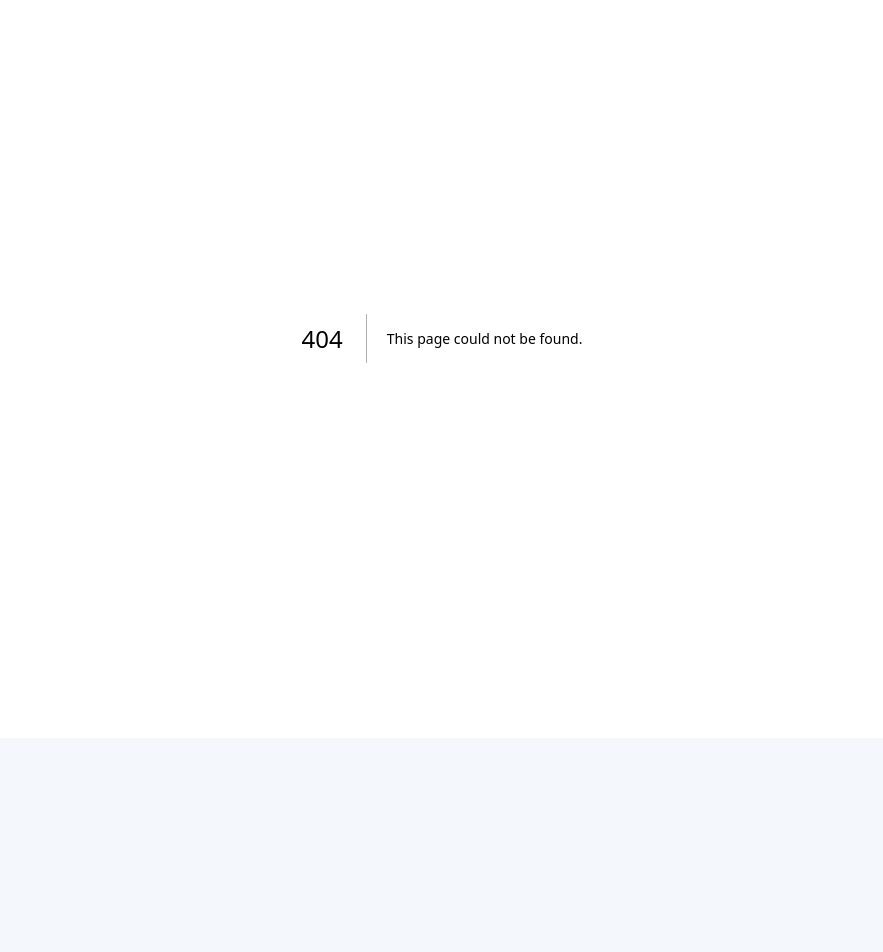
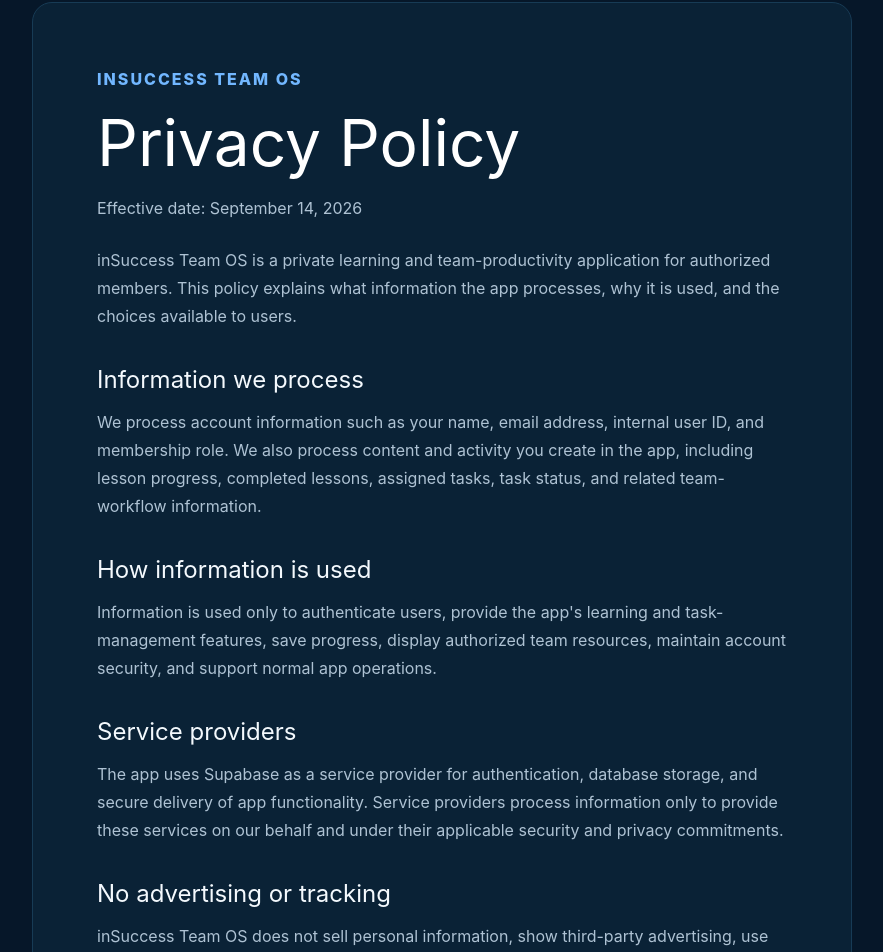
Before and after one commit to ratatatatatatatatata/incruises-team-os, a Next.js app: page /privacy in a window 1280 px wide. Before the commit this address had no page. Shown: the part 62-1014 px from the top of the page, without its empty margins (198-1081 px from the left). Before the commit the page ends 800 px from the top, so only its background shows below. Built offline with nearby package versions, Linux system fonts and the light colour scheme.

Commit message:
feat: add public app privacy policy

```diff
--- /dev/null
+++ b/app/privacy/page.tsx
@@ -0,0 +1,89 @@
+import type { Metadata } from 'next';
+
+export const metadata: Metadata = {
+  title: 'Privacy Policy | inSuccess Team OS',
+  description: 'Privacy policy for the inSuccess Team OS mobile application.',
+};
+
+const sectionStyle = { marginTop: 32 } as const;
+const headingStyle = { color: '#f4f9fd', fontSize: 24, marginBottom: 10 } as const;
+const bodyStyle = { color: '#aec2d3', fontSize: 16, lineHeight: 1.75, margin: 0 } as const;
+
+export default function PrivacyPage() {
+  return (
+    <main style={{ minHeight: '100vh', background: '#061729', padding: '64px 20px', color: '#fff' }}>
+      <article style={{ maxWidth: 820, margin: '0 auto', background: '#0a2236', border: '1px solid #173b55', borderRadius: 20, padding: 'clamp(28px, 6vw, 64px)' }}>
+        <p style={{ color: '#72b7ff', fontWeight: 800, letterSpacing: 2, margin: 0 }}>INSUCCESS TEAM OS</p>
+        <h1 style={{ fontSize: 'clamp(38px, 7vw, 64px)', lineHeight: 1.05, margin: '18px 0' }}>Privacy Policy</h1>
+        <p style={bodyStyle}>Effective date: September 14, 2026</p>
+        <p style={{ ...bodyStyle, marginTop: 24 }}>
+          inSuccess Team OS is a private learning and team-productivity application for authorized members. This policy explains what information the app processes, why it is used, and the choices available to users.
+        </p>
+
+        <section style={sectionStyle}>
+          <h2 style={headingStyle}>Information we process</h2>
+          <p style={bodyStyle}>
+            We process account information such as your name, email address, internal user ID, and membership role. We also process content and activity you create in the app, including lesson progress, completed lessons, assigned tasks, task status, and related team-workflow information.
+          </p>
+        </section>
+
+        <section style={sectionStyle}>
+          <h2 style={headingStyle}>How information is used</h2>
+          <p style={bodyStyle}>
+            Information is used only to authenticate users, provide the app&apos;s learning and task-management features, save progress, display authorized team resources, maintain account security, and support normal app operations.
+          </p>
+        </section>
+
+        <section style={sectionStyle}>
+          <h2 style={headingStyle}>Service providers</h2>
+          <p style={bodyStyle}>
+            The app uses Supabase as a service provider for authentication, database storage, and secure delivery of app functionality. Service providers process information only to provide these services on our behalf and under their applicable security and privacy commitments.
+          </p>
+        </section>
+
+        <section style={sectionStyle}>
+          <h2 style={headingStyle}>No advertising or tracking</h2>
+          <p style={bodyStyle}>
+            inSuccess Team OS does not sell personal information, show third-party advertising, use advertising identifiers, or track users across apps and websites owned by other companies.
+          </p>
+        </section>
+
+        <section style={sectionStyle}>
+          <h2 style={headingStyle}>External resources</h2>
+          <p style={bodyStyle}>
+            The app may open official reference documents or websites in your browser. Those external services operate under their own privacy policies, and this policy does not control their practices.
+          </p>
+        </section>
+
+        <section style={sectionStyle}>
+          <h2 style={headingStyle}>Retention and deletion</h2>
+          <p style={bodyStyle}>
+            Account and activity information is retained while it is needed to provide the workspace, meet legitimate operational requirements, or protect the service. Users may request access, correction, or deletion of their account information through their team administrator or the support page below.
+          </p>
+        </section>
+
+        <section style={sectionStyle}>
+          <h2 style={headingStyle}>Security</h2>
+          <p style={bodyStyle}>
+            We use reasonable technical and organizational safeguards, including authenticated access and database access controls. No method of electronic storage or transmission is completely secure.
+          </p>
+        </section>
+
+        <section style={sectionStyle}>
+          <h2 style={headingStyle}>Children</h2>
+          <p style={bodyStyle}>
+            The app is intended for authorized team members and is not directed to children under 13. We do not knowingly collect personal information from children under 13.
+          </p>
+        </section>
+
+        <section style={sectionStyle}>
+          <h2 style={headingStyle}>Changes and contact</h2>
+          <p style={bodyStyle}>
+            We may update this policy when the app or legal requirements change. The effective date above will be revised when material changes are published. For privacy questions or data requests, visit the{' '}
+            <a href="/support" style={{ color: '#68b7ff', fontWeight: 700 }}>inSuccess Team OS Support page</a>.
+          </p>
+        </section>
+      </article>
+    </main>
+  );
+}
```
